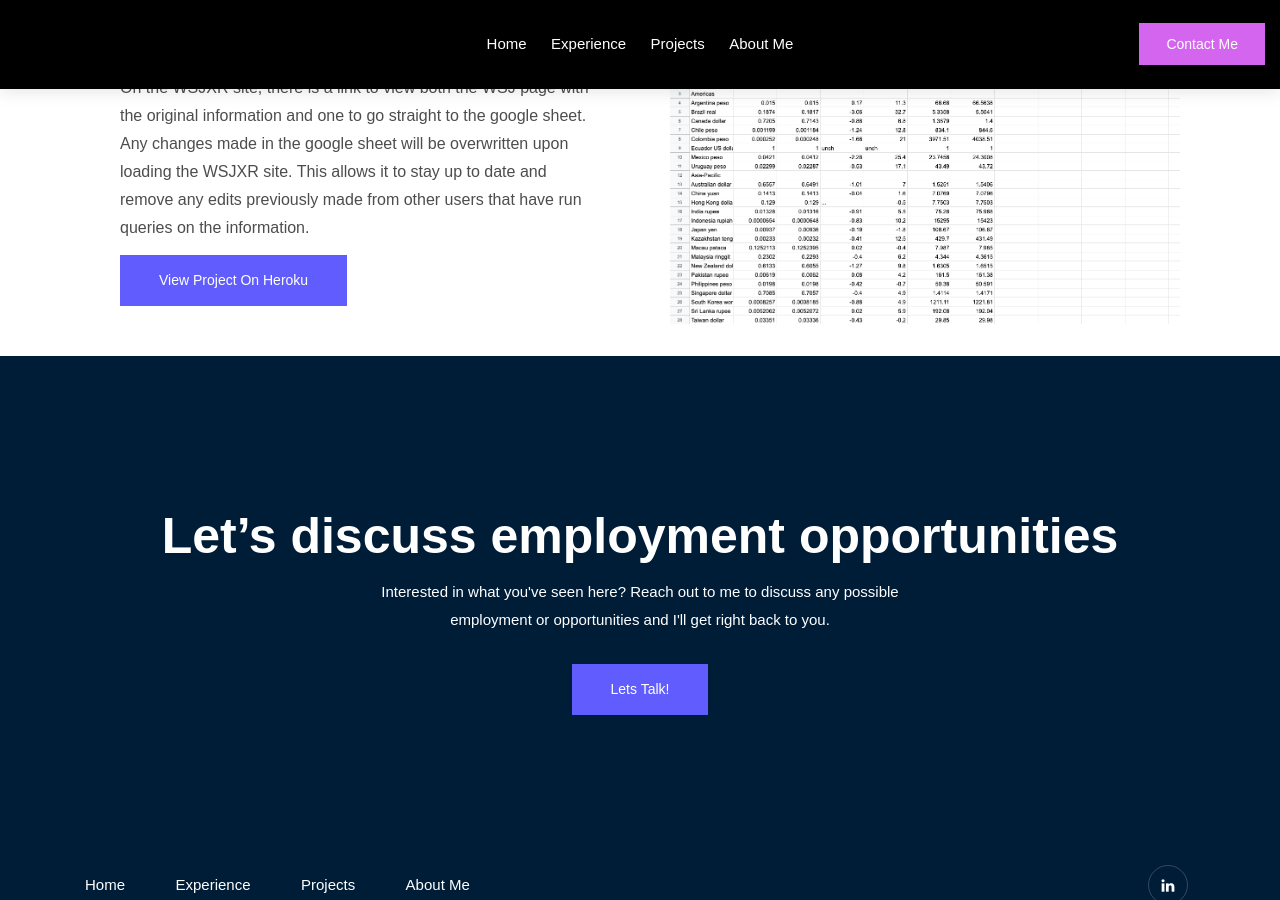
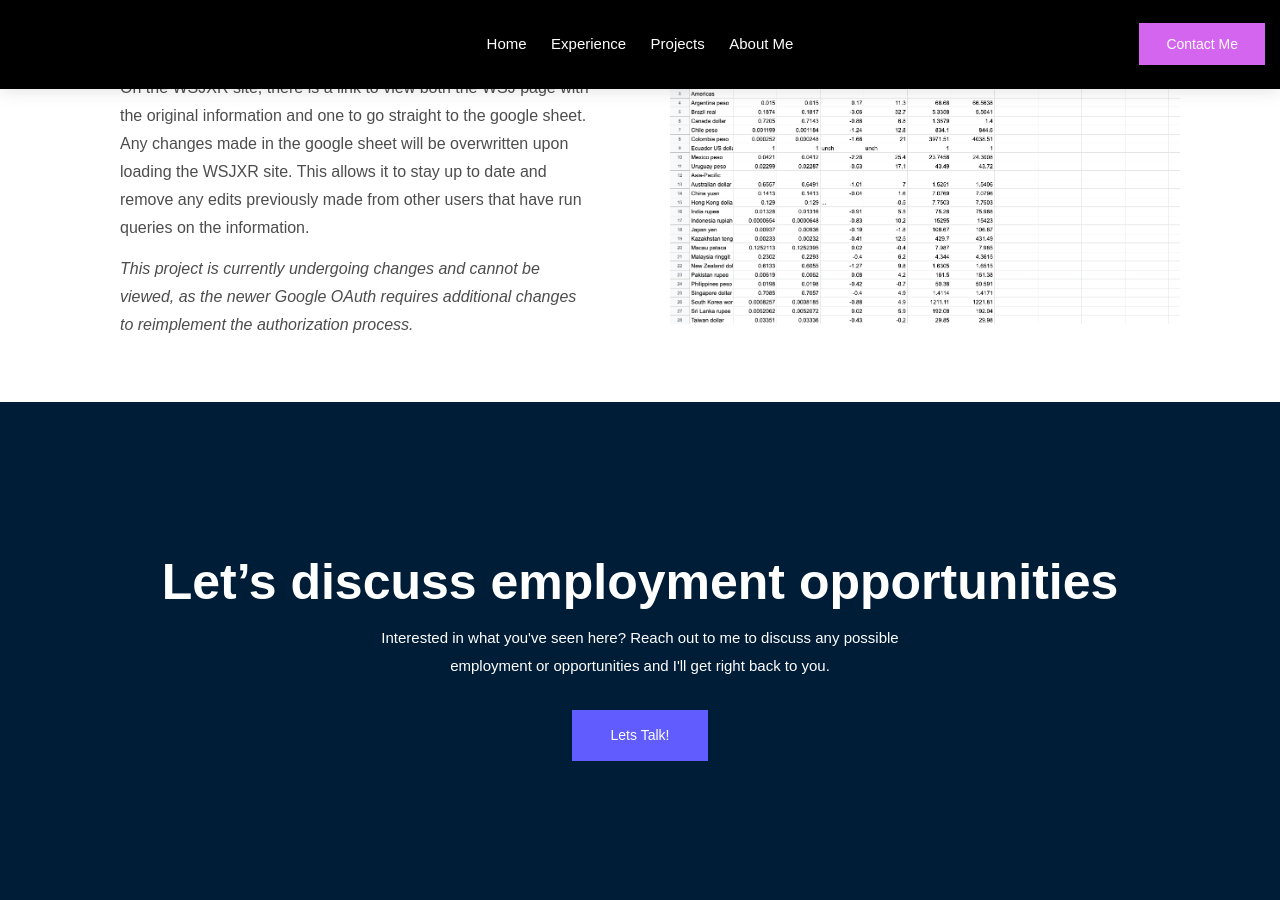
Before and after one commit to mlan225/portfolio, a Jekyll site: the page built from site-pages/project-pages/wsjxr.html, in a window 1280 px wide and 900 px high, scrolled down 798 px. Built offline with Jekyll 4.4.1, drawn with Linux system fonts in a browser that asks for light colours; some web fonts are replaced; grey boxes are pictures that could not be loaded.

Commit message:
Remove the wsjxr view button and add text to project

```diff
--- a/site-pages/project-pages/wsjxr.html
+++ b/site-pages/project-pages/wsjxr.html
@@ -37,10 +37,16 @@ permalink: /projects/wsjxr
         site. This allows it to stay up to date and remove any edits previously made from other users that have run
         queries on the information.
       </p>
-      <div class="project-text-btn">
+      <p>
+        <i>
+          This project is currently undergoing changes and cannot be viewed, as the newer Google OAuth requires additional changes to
+          reimplement the authorization process.
+        </i>
+      </p>
+      <!-- <div class="project-text-btn">
         <a class="boxed-btn3" href="https://fathomless-sea-47213.herokuapp.com/" target="_blank">View Project on
           Heroku</a>
-      </div>
+      </div> -->
     </div>
     <div class="single-project-images col-sm-12 col-lg-6">
       <div
```
